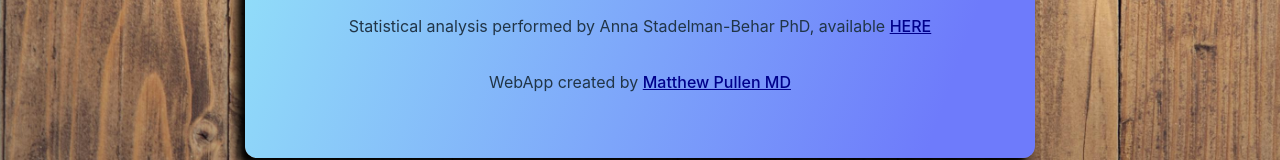
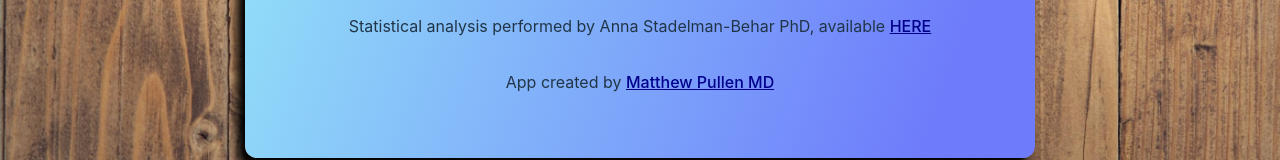
Before and after one commit to tbmcalc/tbmcalc, a React (Vite) app: page / in a window 1280 px wide. Shown: the part 1108-1268 px from the top of the page. Built offline with nearby package versions, Linux system fonts and the light colour scheme.

Commit message:
Text edits

```diff
--- a/src/components/Result.jsx
+++ b/src/components/Result.jsx
@@ -44,7 +44,7 @@ function Result(props) {
             <p className="info">This TBM diagnostic prediction model is intended for use only by health care professionals. In the context of suspected TBM, we suggest that the TBM diagnostic prediction model results should be used in conjunction with the experience of the treating clinician to guide immediate decisions about empiric TB treatment and the need for further or repeat testing.</p>
             </strong>
             <p>Statistical analysis performed by Anna Stadelman-Behar PhD, available <a className="link" href="https://www.ajtmh.org/view/journals/tpmd/aop/article-10.4269-ajtmh.23-0789/article-10.4269-ajtmh.23-0789.xml">HERE</a></p>
-            <p>WebApp created by <a className="link" href="https://www.mfpullenmd.com">Matthew Pullen MD</a></p>
+            <p>App created by <a className="link" href="https://www.mfpullenmd.com">Matthew Pullen MD</a></p>
             </div>
         );
     } else {
@@ -58,7 +58,7 @@ function Result(props) {
                 <p className="info">This TBM diagnostic prediction model is intended for use only by health care professionals. In the context of suspected TBM, we suggest that the TBM diagnostic prediction model results should be used in conjunction with the experience of the treating clinician to guide immediate decisions about empiric TB treatment and the need for further or repeat testing.</p>
                 </strong>
                 <p>Statistical analysis performed by Anna Stadelman-Behar PhD, available <a className="link" href="https://www.ajtmh.org/view/journals/tpmd/aop/article-10.4269-ajtmh.23-0789/article-10.4269-ajtmh.23-0789.xml">HERE</a></p>
-                <p>WebApp created by <a className="link" href="https://www.mfpullenmd.com">Matthew Pullen MD</a></p>
+                <p>App created by <a className="link" href="https://www.mfpullenmd.com">Matthew Pullen MD</a></p>
             </div>
         );
     }
```
